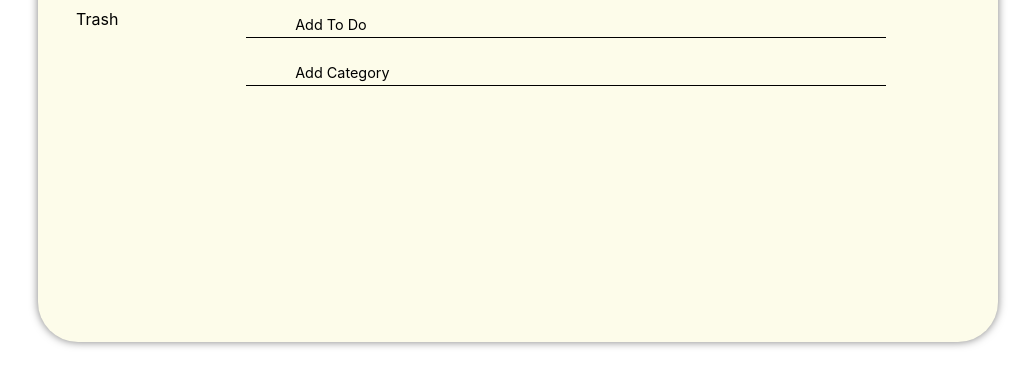
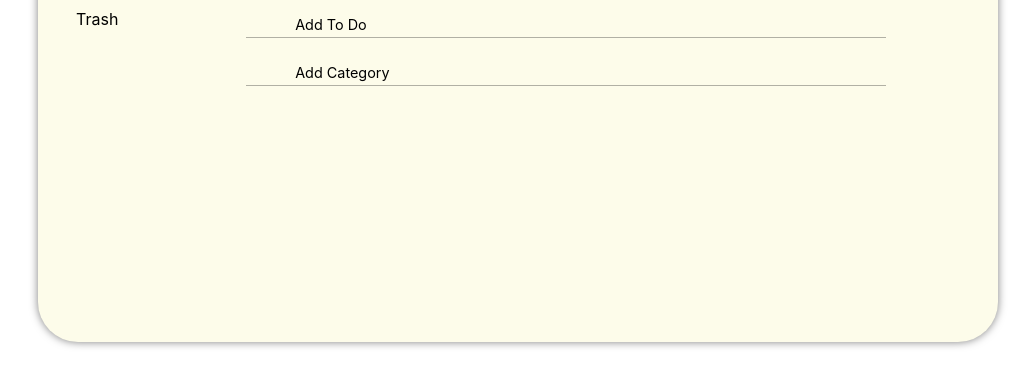
Before and after one commit to harithkhan/odin-todo-list, a website built with webpack: page src/template.html in a window 1280 px wide. Shown: the part 266-634 px from the top of the page, without its empty margins (122-1157 px from the left). Built offline with nearby package versions, Linux system fonts and the light colour scheme; files whose address does not match are found by name.

Commit message:
style: add rgba(0, 0, 0, 0.3) to page lines

```diff
--- a/src/style.css
+++ b/src/style.css
@@ -143,7 +143,7 @@ main {
 .todo-add-todo,
 .todo-add-cat,
 .todo-form {
-    border-bottom: 1px solid black;
+    border-bottom: 1px solid rgba(0, 0, 0, 0.3);
     display: flex;
     align-items: end;
     gap: 1rem;
```
